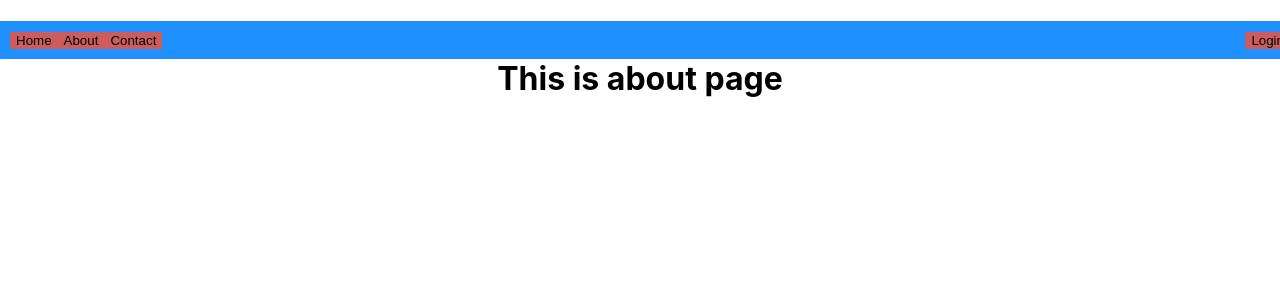
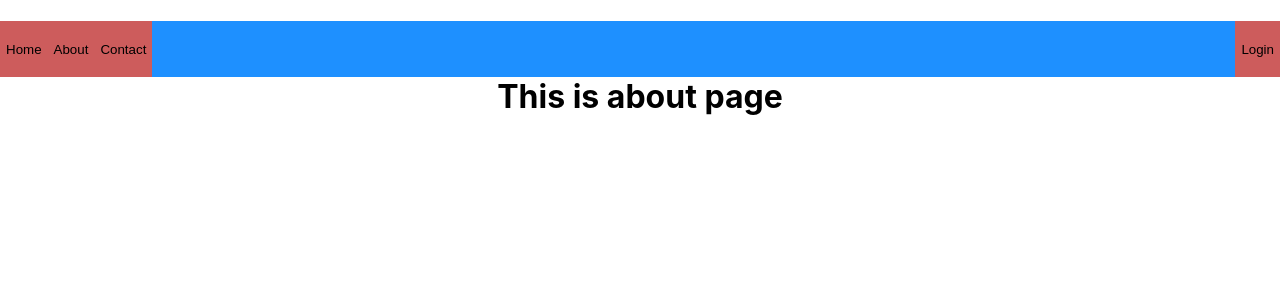
Before and after one commit to SatyaBunty/EasyImages, a React (Create React App) app: page /about in a window 1280 px wide. Shown: the top 300 px of the page. Built offline with nearby package versions, Linux system fonts and the light colour scheme.

Commit message:
Making all the ui part main body to full screen, 100%, sizing the parent body to full or 100%

```diff
--- /dev/null
+++ b/public/index.css
@@ -0,0 +1,4 @@
+#root{
+    height: 100%;
+    width: 100%;
+}
--- a/public/index.html
+++ b/public/index.html
@@ -25,6 +25,7 @@
       Learn how to configure a non-root public URL by running `npm run build`.
     -->
     <title>React App</title>
+    <link rel="stylesheet" href="./index.css" type="text/css" media="screen" />
   </head>
   <body>
     <noscript>You need to enable JavaScript to run this app.</noscript>
--- a/src/App.css
+++ b/src/App.css
@@ -1,5 +1,7 @@
 .App {
   text-align: center;
+  height: 100%;
+  width: 100%;
 }
 
 .App-logo {
--- a/src/CustomControls/Header.js
+++ b/src/CustomControls/Header.js
@@ -1,5 +1,4 @@
 import React from 'react';
-import ReactDOM from 'react-dom';
 import { Link, useHistory } from 'react-router-dom'
 
 const Header = (props) => {
@@ -11,7 +10,8 @@ const Header = (props) => {
            width:"100%",
            float:"left",
            backgroundColor: "DodgerBlue",
-           padding: "10px",
+           padding: "0px",
+           margin: "0px",
             color: "white",
             fontFamily: "Arial"
            },
--- a/src/Views/About/AboutPage.js
+++ b/src/Views/About/AboutPage.js
@@ -1,9 +1,10 @@
 import React from 'react';
 import Header from '../../CustomControls/Header';
+import "./../ViewBody.css";
 
 const AboutPage = (props) => {
       return (
-         <div>
+         <div className="mainHolder">
             <Header />
             <div>
                 <h1>This is about page</h1>
--- a/src/Views/Contact/ContactPage.js
+++ b/src/Views/Contact/ContactPage.js
@@ -1,9 +1,10 @@
 import React from 'react';
 import Header from '../../CustomControls/Header';
+import "./../ViewBody.css";
 
 const ContactPage = (props) => {
       return (
-         <div>
+         <div className="mainHolder">
              <Header />
              <div>
                  <h1>This is contact page</h1>
--- a/src/Views/Home/HomePage.js
+++ b/src/Views/Home/HomePage.js
@@ -2,11 +2,13 @@ import React from 'react';
 import ReactDOM from 'react-dom';
 import { Router, Route, Link, browserHistory, IndexRoute } from 'react-router'
 import Header from '../../CustomControls/Header';
+import "./../ViewBody.css";
+
 
 class HomePage extends React.Component {
    render() {
       return (
-         <div>
+         <div className="mainHolder">
             <Header />
             <div>
                <h1>Home page it is</h1>
--- a/src/Views/Main/MainPage.js
+++ b/src/Views/Main/MainPage.js
@@ -4,10 +4,11 @@ import Header from "../../CustomControls/Header";
 import AboutPage from "../About/AboutPage";
 import ContactPage from "../Contact/ContactPage";
 import HomePage from "../Home/HomePage";
+import "./../ViewBody.css";
 
 const MainPage = (props) => {
     return (
-      <div>
+      <div className="mainHolder">
       <BrowserRouter>
       {/* <Header /> */}
       {/* <Route path="/"><HomePage /></Route> */}
--- /dev/null
+++ b/src/Views/ViewBody.css
@@ -0,0 +1,4 @@
+.mainHolder{
+    height: 100%;
+    width: 100%;
+}
```
